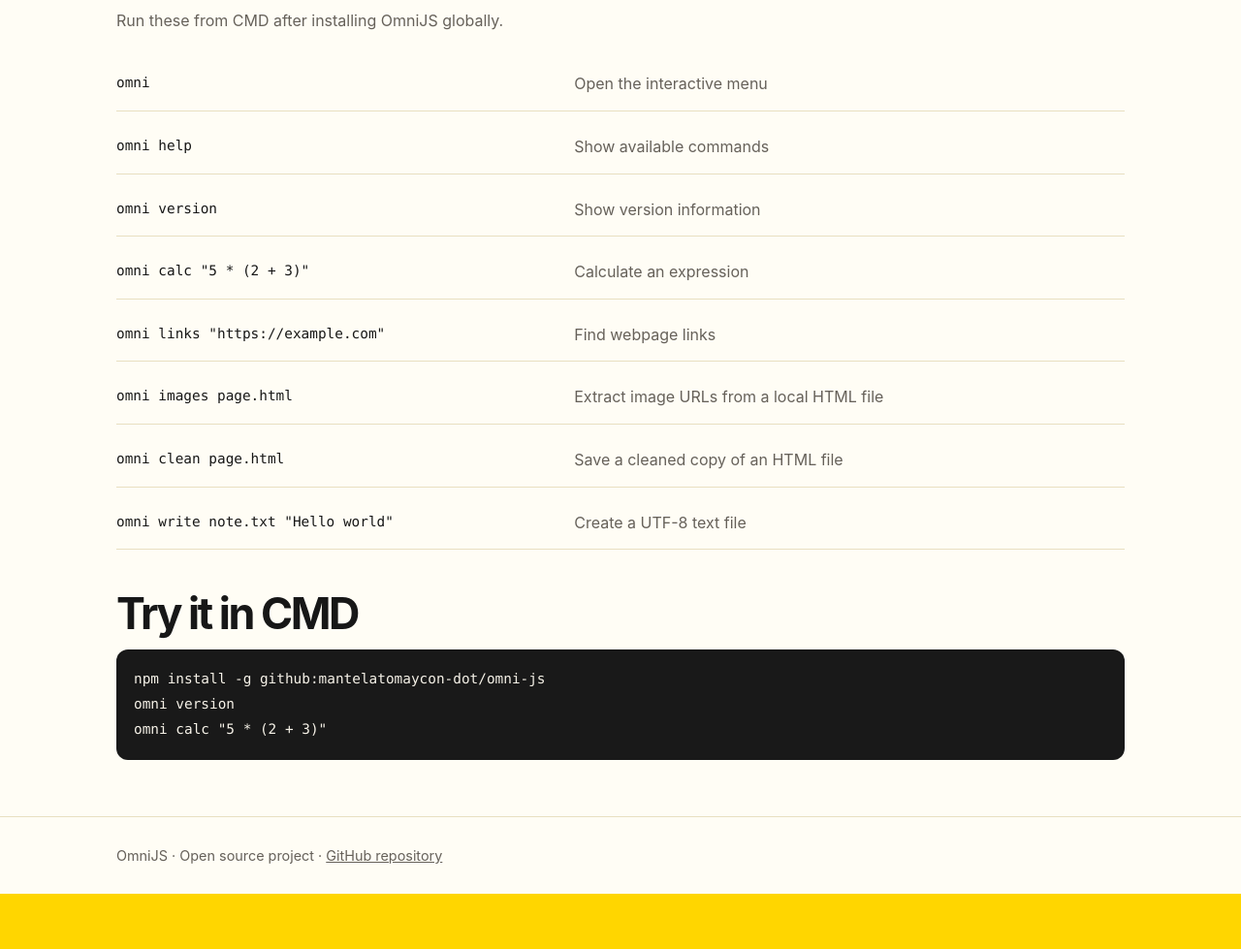
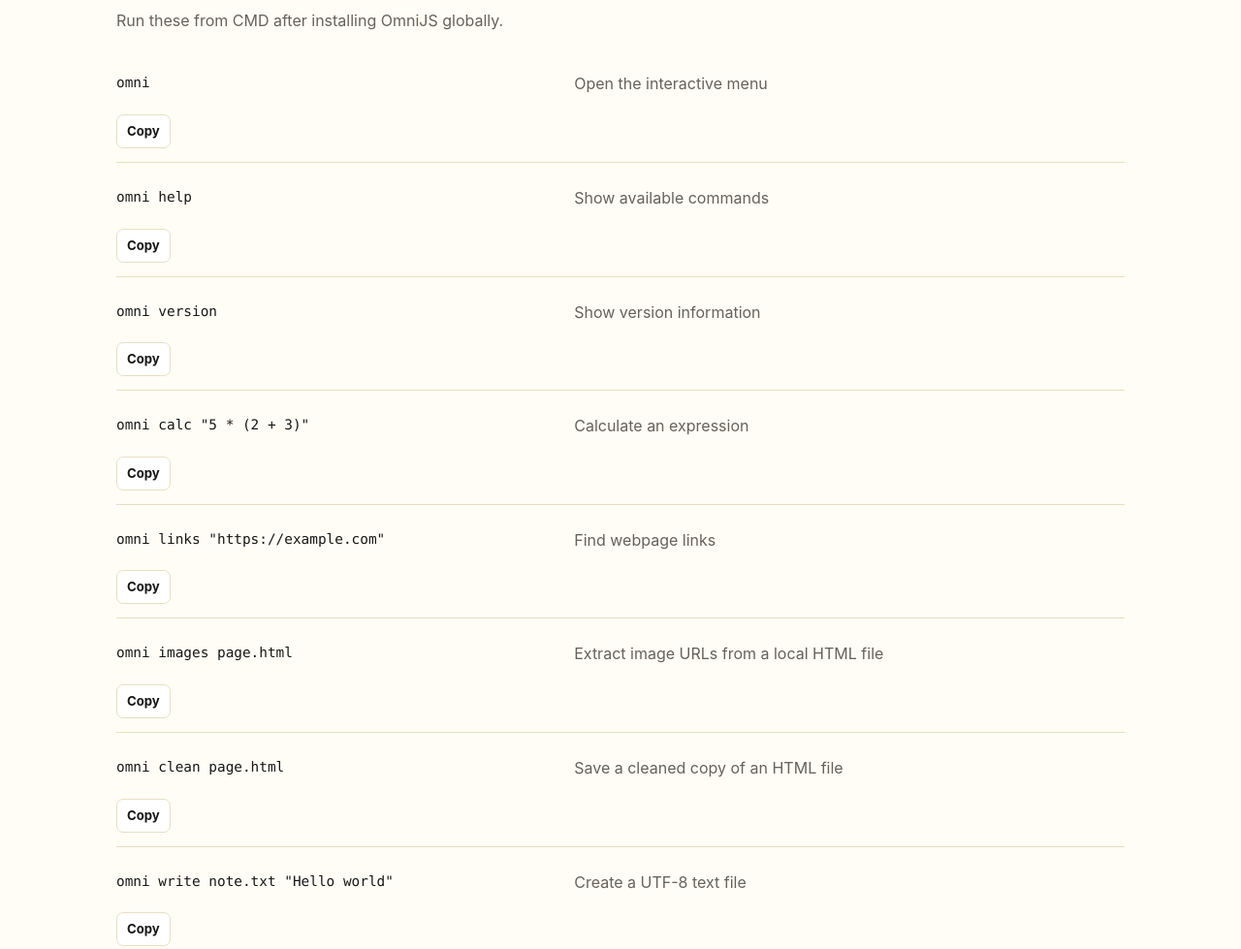
Before and after one commit to mantelatomaycon-dot/omni-js, a website: page index.html in a window 1280 px wide. Shown: the part 1639-2618 px from the top of the page at 97% size. Before the commit the page ends 2561 px from the top, so only its background shows below. Drawn offline with Linux system fonts and the light colour scheme.

Commit message:
Update main page with OmniJS home design

```diff
--- a/index.html
+++ b/index.html
@@ -56,6 +56,7 @@
     .command-list { display: grid; grid-template-columns: 1fr; gap: 10px; }
     .command { display: grid; grid-template-columns: minmax(180px, .8fr) 1fr; gap: 18px; padding: 14px 0; border-bottom: 1px solid var(--line); }
     .command code { font-size: .9rem; overflow-wrap: anywhere; }
+    .command button { justify-self: start; border: 1px solid var(--line); border-radius: 7px; background: white; color: var(--ink); padding: 6px 10px; cursor: pointer; font: inherit; font-size: .82rem; font-weight: 750; }
     .command span { color: var(--muted); }
     footer { padding: 28px 0; background: var(--paper); font-size: .9rem; color: var(--muted); }
     @media (max-width: 600px) {
@@ -93,7 +94,7 @@
         <h2>Install once. Run anywhere.</h2>
         <p class="lead">Install OmniJS globally with npm. You don't need to create a launcher file manually.</p>
         <div class="install">
-          <code id="install-command">npm install -g github:mantelatomaycon-dot/omni-js</code>
+          <code id="install-command">npm install -g github:mantelatomaycon-dot/omni-js &amp;&amp; omni version &amp;&amp; omni help</code>
           <button type="button" id="copy-install">Copy command</button>
         </div>
         <p class="note">Requires Node.js 18 or newer and npm. After installation, open a new CMD window. If Windows cannot find <code>omni</code>, check that npm's global executable folder is in your PATH.</p>
@@ -116,19 +117,20 @@
         <h2>Commands</h2>
         <p class="lead">Run these from CMD after installing OmniJS globally.</p>
         <div class="command-list">
-          <div class="command"><code>omni</code><span>Open the interactive menu</span></div>
-          <div class="command"><code>omni help</code><span>Show available commands</span></div>
-          <div class="command"><code>omni version</code><span>Show version information</span></div>
-          <div class="command"><code>omni calc "5 * (2 + 3)"</code><span>Calculate an expression</span></div>
-          <div class="command"><code>omni links "https://example.com"</code><span>Find webpage links</span></div>
-          <div class="command"><code>omni images page.html</code><span>Extract image URLs from a local HTML file</span></div>
-          <div class="command"><code>omni clean page.html</code><span>Save a cleaned copy of an HTML file</span></div>
-          <div class="command"><code>omni write note.txt "Hello world"</code><span>Create a UTF-8 text file</span></div>
+          <div class="command"><code>omni</code><span>Open the interactive menu</span><button type="button" data-copy="omni">Copy</button></div>
+          <div class="command"><code>omni help</code><span>Show available commands</span><button type="button" data-copy="omni help">Copy</button></div>
+          <div class="command"><code>omni version</code><span>Show version information</span><button type="button" data-copy="omni version">Copy</button></div>
+          <div class="command"><code>omni calc "5 * (2 + 3)"</code><span>Calculate an expression</span><button type="button" data-copy="omni calc &quot;5 * (2 + 3)&quot;">Copy</button></div>
+          <div class="command"><code>omni links "https://example.com"</code><span>Find webpage links</span><button type="button" data-copy="omni links &quot;https://example.com&quot;">Copy</button></div>
+          <div class="command"><code>omni images page.html</code><span>Extract image URLs from a local HTML file</span><button type="button" data-copy="omni images page.html">Copy</button></div>
+          <div class="command"><code>omni clean page.html</code><span>Save a cleaned copy of an HTML file</span><button type="button" data-copy="omni clean page.html">Copy</button></div>
+          <div class="command"><code>omni write note.txt "Hello world"</code><span>Create a UTF-8 text file</span><button type="button" data-copy="omni write note.txt &quot;Hello world&quot;">Copy</button></div>
         </div>
         <h2 style="margin-top:42px">Try it in CMD</h2>
-        <pre><code>npm install -g github:mantelatomaycon-dot/omni-js
-omni version
-omni calc "5 * (2 + 3)"</code></pre>
+        <pre><code>npm install -g github:mantelatomaycon-dot/omni-js &amp;&amp; omni version &amp;&amp; omni help
+omni calc "5 * (2 + 3)"
+omni links "https://example.com"
+omni write page.html "&lt;html&gt;&lt;body&gt;&lt;a href='https://example.com'&gt;Example&lt;/a&gt;&lt;img src='https://example.com/image.png'&gt;&lt;/body&gt;&lt;/html&gt;" &amp;&amp; omni links page.html &amp;&amp; omni images page.html &amp;&amp; omni clean page.html</code></pre>
       </div>
     </section>
   </main>
@@ -146,6 +148,17 @@
         copyButton.textContent = 'Select and copy the command';
       }
     });
+    document.querySelectorAll('[data-copy]').forEach((button) => {
+      button.addEventListener('click', async () => {
+        const command = button.getAttribute('data-copy');
+        try {
+          await navigator.clipboard.writeText(command);
+          button.textContent = 'Copied!';
+        } catch {
+          button.textContent = 'Select and copy: ' + command;
+        }
+      });
+    });
   </script>
 </body>
 </html>
```
